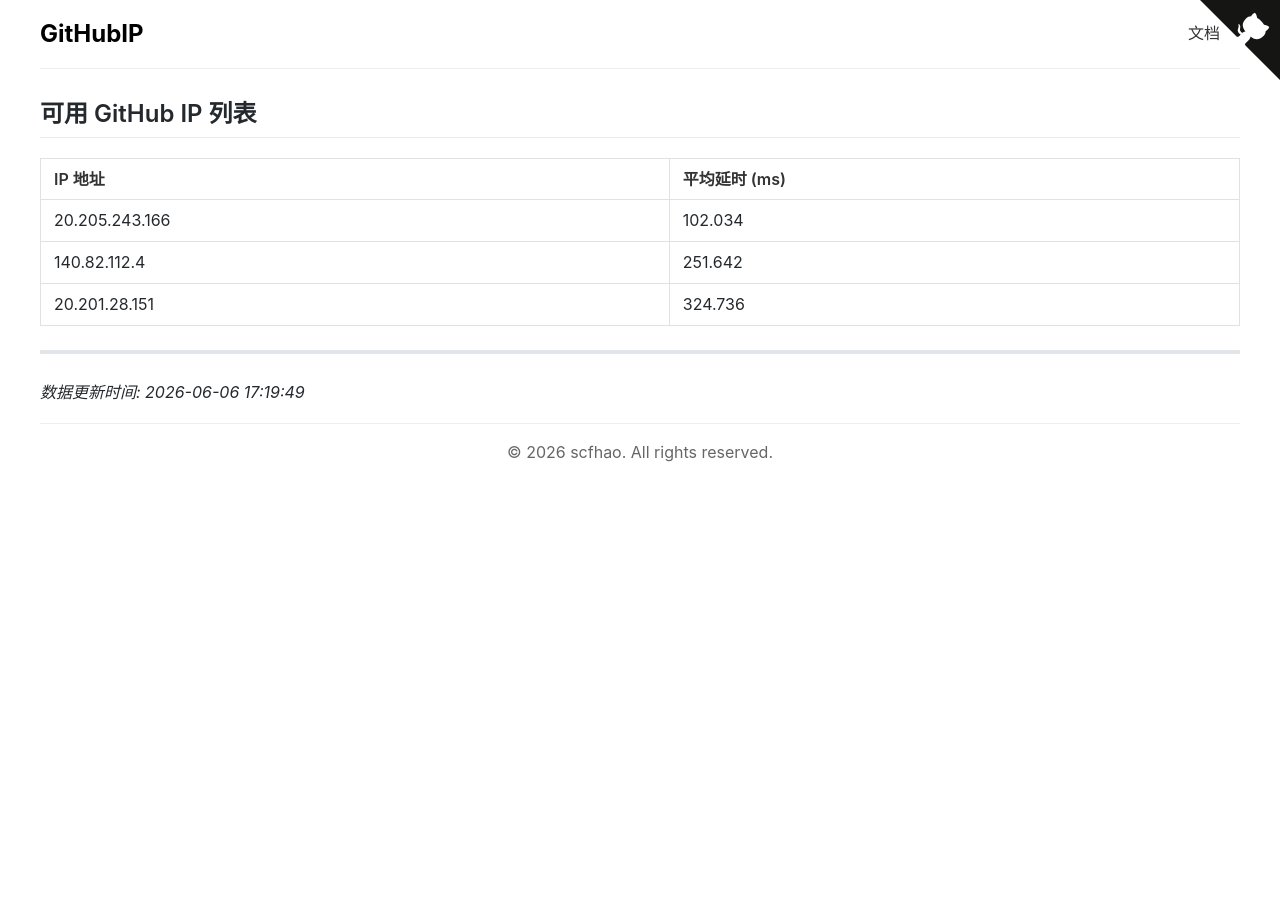
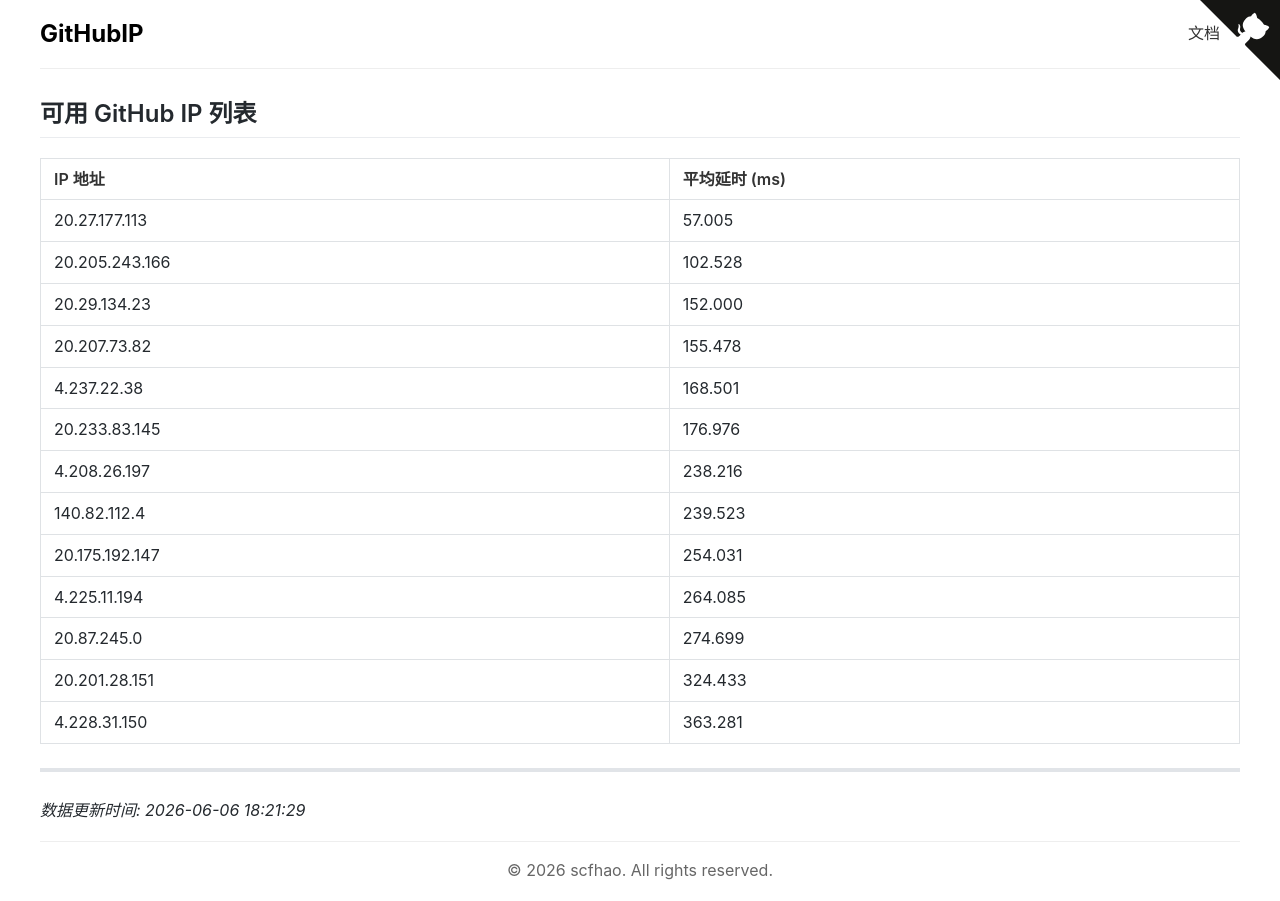
Before and after one commit to scfhao/GitHubIP, a Jekyll site: the page built from index.md, in a window 1280 px wide. Built offline with Jekyll 4.4.1, drawn with Linux system fonts in a browser that asks for light colours.

Commit message:
自动脚本执行 - 2026-06-06 18:21:29

```diff
--- a/index.md
+++ b/index.md
@@ -1,17 +1,27 @@
 ---
 layout: home
 title: GitHub IP 列表
-date: 2026-06-06 17:19:49
+date: 2026-06-06 18:21:29
 ---
 
 ## 可用 GitHub IP 列表
 
 | IP 地址 | 平均延时 (ms) |
 |---------|--------------|
-| 20.205.243.166 | 102.034 |
-| 140.82.112.4 | 251.642 |
-| 20.201.28.151 | 324.736 |
+| 20.27.177.113 | 57.005 |
+| 20.205.243.166 | 102.528 |
+| 20.29.134.23 | 152.000 |
+| 20.207.73.82 | 155.478 |
+| 4.237.22.38 | 168.501 |
+| 20.233.83.145 | 176.976 |
+| 4.208.26.197 | 238.216 |
+| 140.82.112.4 | 239.523 |
+| 20.175.192.147 | 254.031 |
+| 4.225.11.194 | 264.085 |
+| 20.87.245.0 | 274.699 |
+| 20.201.28.151 | 324.433 |
+| 4.228.31.150 | 363.281 |
 
 ---
 
-*数据更新时间: 2026-06-06 17:19:49*
+*数据更新时间: 2026-06-06 18:21:29*
```
